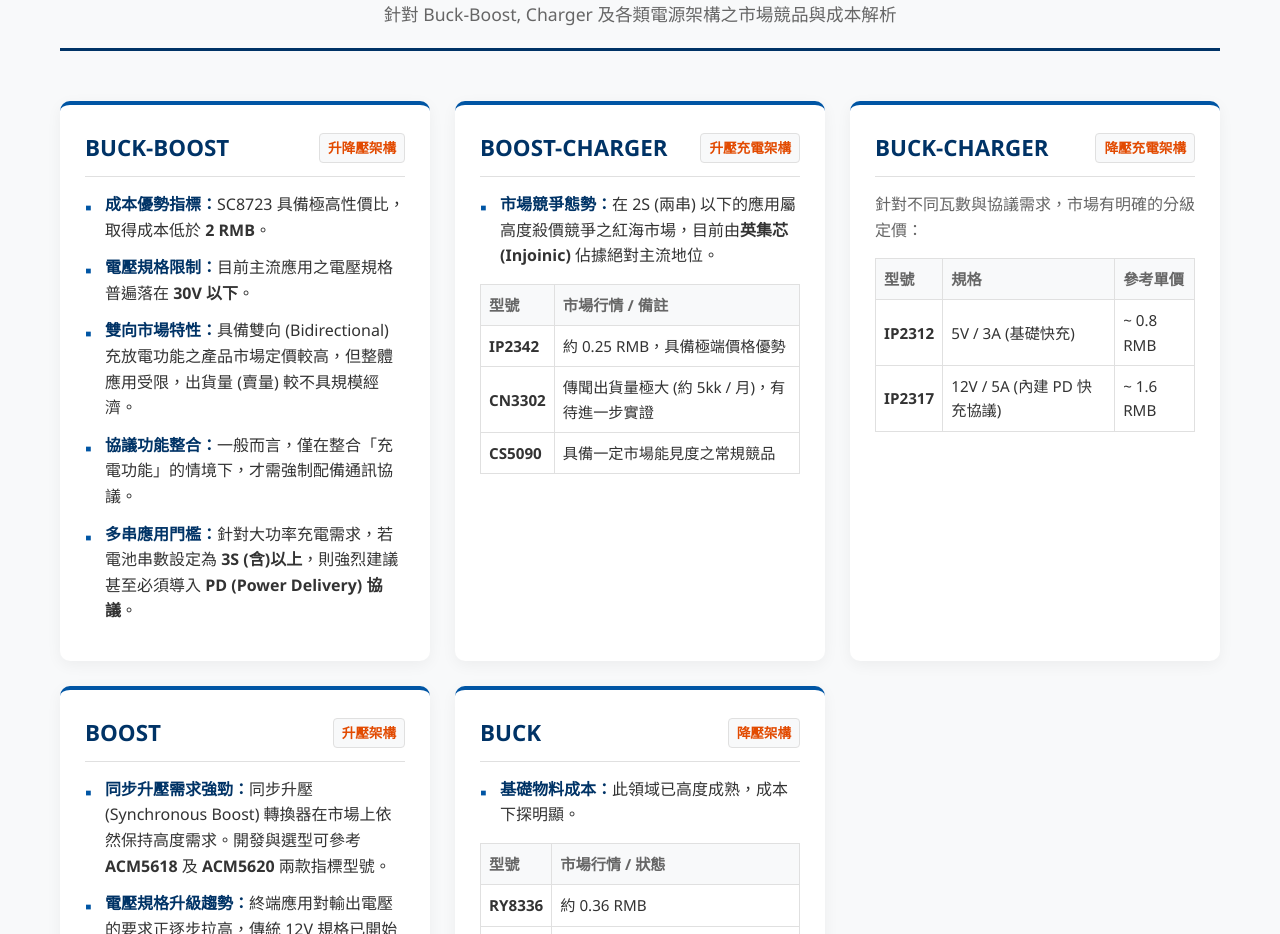
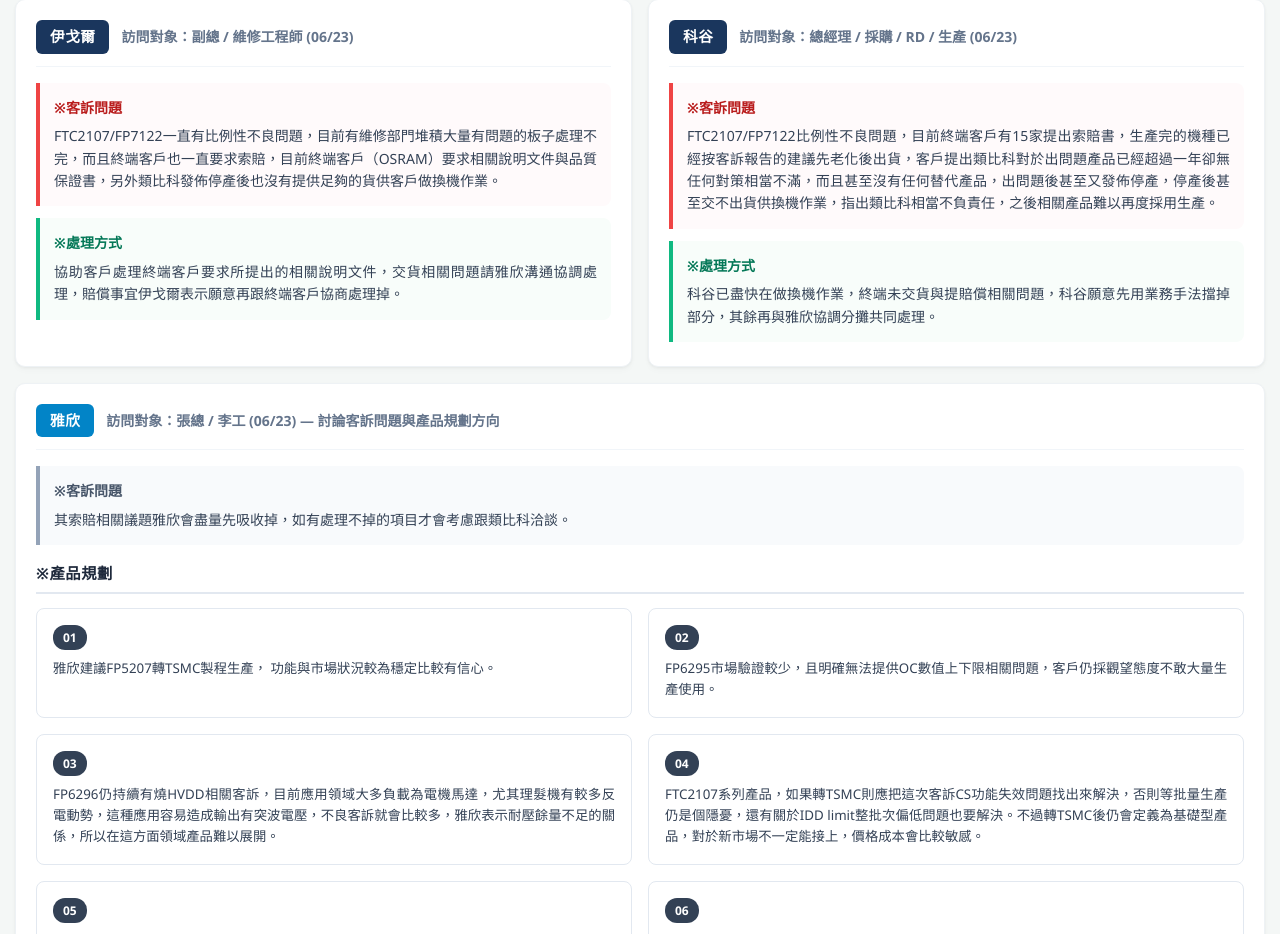
Before and after one commit to kevin770113/Demo_test, a plain HTML site: page index.html in a window 1280 px wide. Shown: the part 114-1048 px from the top of the page. Drawn offline with Linux system fonts and the light colour scheme.

Commit message:
Update index.html

```diff
--- a/index.html
+++ b/index.html
@@ -3,282 +3,310 @@
 <head>
     <meta charset="UTF-8">
     <meta name="viewport" content="width=device-width, initial-scale=1.0">
-    <title>電源管理 IC 產品線市場與開發策略分析</title>
+    <title>大陸出差報告 Executive Dashboard</title>
     <style>
-        :root {
-            --primary-color: #003366;
-            --secondary-color: #0055A4;
-            --accent-color: #E24A00;
-            --bg-color: #F8F9FA;
-            --text-main: #333333;
-            --text-muted: #666666;
-            --border-color: #E0E0E0;
+        @page {
+            size: A4 landscape;
+            margin: 10mm;
+        }
+        * {
+            box-sizing: border-box;
+        }
+        body {
+            font-family: 'Segoe UI', 'Helvetica Neue', 'Microsoft JhengHei', sans-serif;
+            margin: 0;
+            padding: 0;
+            background-color: #f4f7f6;
+            color: #2c3e50;
+            font-size: 10.5pt;
+            line-height: 1.6;
+        }
+        .dashboard {
+            width: 100%;
+            max-width: 1400px;
+            margin: 0 auto;
+            padding: 15px;
+        }
+        /* Header Styling */
+        .header {
+            background: linear-gradient(135deg, #1a2a6c, #11998e);
+            color: #ffffff;
+            padding: 20px 24px;
+            border-radius: 10px;
+            margin-bottom: 20px;
+            box-shadow: 0 4px 15px rgba(0, 0, 0, 0.1);
+            display: flex;
+            justify-content: space-between;
+            align-items: center;
+        }
+        .header-title {
+            margin: 0;
+            font-size: 18pt;
+            font-weight: 700;
+            letter-spacing: 1.5px;
+        }
+        .header-meta {
+            font-size: 11pt;
+            color: #e0f2fe;
+            font-weight: 500;
         }
 
-        * {
-            box-sizing: border-box;
-            margin: 0;
-            padding: 0;
+        /* Flexbox Layout for Columns */
+        .row {
+            display: flex;
+            gap: 16px;
+            margin-bottom: 16px;
+        }
+        .col-6 {
+            flex: 1;
+            min-width: 0;
+        }
+        .col-12 {
+            flex: 100%;
+            min-width: 0;
         }
 
-        body {
-            font-family: 'Segoe UI', "Microsoft JhengHei", Roboto, "Helvetica Neue", Arial, sans-serif;
-            background-color: var(--bg-color);
-            color: var(--text-main);
+        /* Card Styling */
+        .card {
+            background-color: #ffffff;
+            border: 1px solid #eef2f5;
+            border-radius: 10px;
+            padding: 20px;
+            box-shadow: 0 4px 6px rgba(0,0,0,0.02), 0 1px 3px rgba(0,0,0,0.05);
+            height: 100%;
+            transition: box-shadow 0.3s ease;
+        }
+        .card:hover {
+            box-shadow: 0 8px 15px rgba(0,0,0,0.05);
+        }
+        .card-header {
+            border-bottom: 1px solid #f1f5f9;
+            padding-bottom: 12px;
+            margin-bottom: 16px;
+            display: flex;
+            align-items: center;
+        }
+        .client-badge {
+            background-color: #1a365d;
+            color: white;
+            padding: 5px 14px;
+            border-radius: 6px;
+            font-weight: 700;
+            font-size: 11pt;
+            letter-spacing: 0.5px;
+        }
+        .client-badge.yaxin {
+            background-color: #0284c7;
+        }
+        .client-title {
+            margin-left: 12px;
+            font-weight: 600;
+            color: #64748b;
+            font-size: 10.5pt;
+        }
+
+        /* Content Blocks */
+        .block-complaint {
+            background-color: #fffafb;
+            border-left: 4px solid #ef4444;
+            padding: 14px;
+            border-radius: 0 8px 8px 0;
+            margin-bottom: 12px;
+        }
+        .block-action {
+            background-color: #f8fdfa;
+            border-left: 4px solid #10b981;
+            padding: 14px;
+            border-radius: 0 8px 8px 0;
+            margin-bottom: 4px;
+        }
+        .block-neutral {
+            background-color: #f8fafc;
+            border-left: 4px solid #94a3b8;
+            padding: 14px;
+            border-radius: 0 8px 8px 0;
+            margin-bottom: 16px;
+        }
+        .block-title {
+            font-weight: 700;
+            margin-bottom: 6px;
+            font-size: 10.5pt;
+        }
+        .block-complaint .block-title { color: #b91c1c; }
+        .block-action .block-title { color: #047857; }
+        .block-neutral .block-title { color: #475569; }
+
+        .block-text {
+            margin: 0;
+            text-align: justify;
+            color: #334155;
             line-height: 1.6;
         }
 
-        .container {
-            max-width: 1200px;
-            margin: 0 auto;
-            padding: 40px 20px;
+        /* Product Strategy Grid */
+        .section-divider {
+            font-weight: 700;
+            font-size: 11.5pt;
+            color: #1e293b;
+            margin-top: 10px;
+            margin-bottom: 14px;
+            border-bottom: 2px solid #e2e8f0;
+            padding-bottom: 6px;
+            letter-spacing: 0.5px;
         }
 
-        header {
-            text-align: center;
-            margin-bottom: 50px;
-            padding-bottom: 20px;
-            border-bottom: 3px solid var(--primary-color);
+        /* Grid system layout */
+        .product-grid {
+            display: grid;
+            grid-template-columns: repeat(2, 1fr);
+            gap: 16px;
+            align-items: stretch;
+        }
+        .product-item {
+            background-color: #ffffff;
+            border: 1px solid #e2e8f0;
+            border-radius: 8px;
+            padding: 16px;
+            height: 100%;
+            display: flex;
+            flex-direction: column;
+            transition: border-color 0.2s ease;
+        }
+        .product-item:hover {
+            border-color: #cbd5e1;
+        }
+        .product-number {
+            background-color: #334155;
+            color: white;
+            font-weight: bold;
+            padding: 3px 10px;
+            border-radius: 12px;
+            font-size: 9pt;
+            display: inline-block;
+            align-self: flex-start;
+            margin-bottom: 8px;
+        }
+        .product-text {
+            margin: 0;
+            font-size: 10pt;
+            text-align: justify;
+            color: #334155;
         }
 
-        header h1 {
-            color: var(--primary-color);
-            font-size: 2.5rem;
-            margin-bottom: 10px;
+        @media (max-width: 900px) {
+            .row {
+                flex-direction: column;
             }
-
-        header p {
-            color: var(--text-muted);
-            font-size: 1.1rem;
-        }
-
-        .grid-layout {
-            display: grid;
-            grid-template-columns: repeat(auto-fit, minmax(350px, 1fr));
-            gap: 25px;
-        }
-
-        .card {
-            background: #FFFFFF;
-            border-radius: 10px;
-            padding: 25px;
-            box-shadow: 0 4px 15px rgba(0,0,0,0.05);
-            border-top: 4px solid var(--secondary-color);
-            transition: transform 0.2s ease, box-shadow 0.2s ease;
-        }
-
-        .card:hover {
-            transform: translateY(-5px);
-            box-shadow: 0 8px 25px rgba(0,0,0,0.1);
-        }
-
-        .card h2 {
-            color: var(--primary-color);
-            font-size: 1.4rem;
-            margin-bottom: 15px;
-            display: flex;
-            align-items: center;
-            border-bottom: 1px solid var(--border-color);
-            padding-bottom: 10px;
-        }
-
-        .tag {
-            background-color: var(--bg-color);
-            border: 1px solid var(--border-color);
-            padding: 3px 8px;
-            border-radius: 4px;
-            font-size: 0.85rem;
-            color: var(--accent-color);
-            margin-left: auto;
-            font-weight: bold;
-        }
-
-        .content-list {
-            list-style: none;
-        }
-
-        .content-list li {
-            margin-bottom: 12px;
-            padding-left: 20px;
-            position: relative;
-        }
-
-        .content-list li::before {
-            content: "▪";
-            color: var(--secondary-color);
-            position: absolute;
-            left: 0;
-            top: 0;
-            font-size: 1.2rem;
-        }
-
-        .highlight {
-            font-weight: 600;
-            color: var(--primary-color);
-        }
-
-        .price-table {
-            width: 100%;
-            border-collapse: collapse;
-            margin-top: 15px;
-            font-size: 0.95rem;
-        }
-
-        .price-table th, .price-table td {
-            border: 1px solid var(--border-color);
-            padding: 8px;
-            text-align: left;
-        }
-
-        .price-table th {
-            background-color: var(--bg-color);
-            color: var(--text-muted);
-        }
-
-        footer {
-            margin-top: 60px;
-            text-align: center;
-            color: var(--text-muted);
-            font-size: 0.9rem;
-            border-top: 1px solid var(--border-color);
-            padding-top: 20px;
-        }
-
-        /* Responsive */
-        @media (max-width: 768px) {
-            header h1 {
-                font-size: 2rem;
-            }
-            .grid-layout {
+            .product-grid {
                 grid-template-columns: 1fr;
             }
         }
     </style>
 </head>
 <body>
-
-    <div class="container">
-        <header>
-            <h1>電源管理 IC 市場概況與開發策略分析</h1>
-            <p>針對 Buck-Boost, Charger 及各類電源架構之市場競品與成本解析</p>
-        </header>
-
-        <div class="grid-layout">
-
-            <!-- BUCK-BOOST Section -->
-            <div class="card">
-                <h2>BUCK-BOOST <span class="tag">升降壓架構</span></h2>
-                <ul class="content-list">
-                    <li><span class="highlight">成本優勢指標：</span>SC8723 具備極高性價比，取得成本低於 <strong>2 RMB</strong>。</li>
-                    <li><span class="highlight">電壓規格限制：</span>目前主流應用之電壓規格普遍落在 <strong>30V 以下</strong>。</li>
-                    <li><span class="highlight">雙向市場特性：</span>具備雙向 (Bidirectional) 充放電功能之產品市場定價較高，但整體應用受限，出貨量 (賣量) 較不具規模經濟。</li>
-                    <li><span class="highlight">協議功能整合：</span>一般而言，僅在整合「充電功能」的情境下，才需強制配備通訊協議。</li>
-                    <li><span class="highlight">多串應用門檻：</span>針對大功率充電需求，若電池串數設定為 <strong>3S (含)以上</strong>，則強烈建議甚至必須導入 <strong>PD (Power Delivery) 協議</strong>。</li>
-                </ul>
+    <div class="dashboard">
+        <div class="header">
+            <div class="header-title">大陸出差報告</div>
+            <div class="header-meta">出差日期：2026/06/22 ~ 06/24</div>
         </div>
 
-            <!-- BOOST-CHARGER Section -->
+        <div class="row">
+            <div class="col-6">
                 <div class="card">
-                <h2>BOOST-CHARGER <span class="tag">升壓充電架構</span></h2>
-                <ul class="content-list">
-                    <li><span class="highlight">市場競爭態勢：</span>在 2S (兩串) 以下的應用屬高度殺價競爭之紅海市場，目前由<strong>英集芯 (Injoinic)</strong> 佔據絕對主流地位。</li>
-                </ul>
-                <table class="price-table">
-                    <thead>
-                        <tr>
-                            <th>型號</th>
-                            <th>市場行情 / 備註</th>
-                        </tr>
-                    </thead>
-                    <tbody>
-                        <tr>
-                            <td><strong>IP2342</strong></td>
-                            <td>約 0.25 RMB，具備極端價格優勢</td>
-                        </tr>
-                        <tr>
-                            <td><strong>CN3302</strong></td>
-                            <td>傳聞出貨量極大 (約 5kk / 月)，有待進一步實證</td>
-                        </tr>
-                        <tr>
-                            <td><strong>CS5090</strong></td>
-                            <td>具備一定市場能見度之常規競品</td>
-                        </tr>
-                    </tbody>
-                </table>
+                    <div class="card-header">
+                        <span class="client-badge">伊戈爾</span>
+                        <span class="client-title">訪問對象：副總 / 維修工程師 (06/23)</span>
+                    </div>
+                    <div class="block-complaint">
+                        <div class="block-title">※客訴問題</div>
+                        <p class="block-text">FTC2107/FP7122一直有比例性不良問題，目前有維修部門堆積大量有問題的板子處理不完，而且終端客戶也一直要求索賠，目前終端客戶（OSRAM）要求相關說明文件與品質保證書，另外類比科發佈停產後也沒有提供足夠的貨供客戶做換機作業。</p>
+                    </div>
+                    <div class="block-action">
+                        <div class="block-title">※處理方式</div>
+                        <p class="block-text">協助客戶處理終端客戶要求所提出的相關說明文件，交貨相關問題請雅欣溝通協調處理，賠償事宜伊戈爾表示願意再跟終端客戶協商處理掉。</p>
+                    </div>
+                </div>
             </div>
 
-            <!-- BUCK-CHARGER Section -->
+            <div class="col-6">
                 <div class="card">
-                <h2>BUCK-CHARGER <span class="tag">降壓充電架構</span></h2>
-                <p style="margin-bottom: 10px; color: var(--text-muted);">針對不同瓦數與協議需求，市場有明確的分級定價：</p>
-                <table class="price-table">
-                    <thead>
-                        <tr>
-                            <th>型號</th>
-                            <th>規格</th>
-                            <th>參考單價</th>
-                        </tr>
-                    </thead>
-                    <tbody>
-                        <tr>
-                            <td><strong>IP2312</strong></td>
-                            <td>5V / 3A (基礎快充)</td>
-                            <td>~ 0.8 RMB</td>
-                        </tr>
-                        <tr>
-                            <td><strong>IP2317</strong></td>
-                            <td>12V / 5A (內建 PD 快充協議)</td>
-                            <td>~ 1.6 RMB</td>
-                        </tr>
-                    </tbody>
-                </table>
+                    <div class="card-header">
+                        <span class="client-badge">科谷</span>
+                        <span class="client-title">訪問對象：總經理 / 採購 / RD / 生產 (06/23)</span>
+                    </div>
+                    <div class="block-complaint">
+                        <div class="block-title">※客訴問題</div>
+                        <p class="block-text">FTC2107/FP7122比例性不良問題，目前終端客戶有15家提出索賠書，生產完的機種已經按客訴報告的建議先老化後出貨，客戶提出類比科對於出問題產品已經超過一年卻無任何對策相當不滿，而且甚至沒有任何替代產品，出問題後甚至又發佈停產，停產後甚至交不出貨供換機作業，指出類比科相當不負責任，之後相關產品難以再度採用生產。</p>
+                    </div>
+                    <div class="block-action">
+                        <div class="block-title">※處理方式</div>
+                        <p class="block-text">科谷已盡快在做換機作業，終端未交貨與提賠償相關問題，科谷願意先用業務手法擋掉部分，其餘再與雅欣協調分攤共同處理。</p>
+                    </div>
+                </div>
+            </div>
         </div>
 
-            <!-- BOOST Section -->
+        <div class="row">
+            <div class="col-12">
                 <div class="card">
-                <h2>BOOST <span class="tag">升壓架構</span></h2>
-                <ul class="content-list">
-                    <li><span class="highlight">同步升壓需求強勁：</span>同步升壓 (Synchronous Boost) 轉換器在市場上依然保持高度需求。開發與選型可參考 <strong>ACM5618</strong> 及 <strong>ACM5620</strong> 兩款指標型號。</li>
-                    <li><span class="highlight">電壓規格升級趨勢：</span>終端應用對輸出電壓的要求正逐步拉高，傳統 12V 規格已開始不敷使用，未來應往更高電壓耐受度佈局。</li>
-                </ul>
+                    <div class="card-header">
+                        <span class="client-badge yaxin">雅欣</span>
+                        <span class="client-title">訪問對象：張總 / 李工 (06/23) &mdash; 討論客訴問題與產品規劃方向</span>
                     </div>
 
-            <!-- BUCK Section -->
-            <div class="card">
-                <h2>BUCK <span class="tag">降壓架構</span></h2>
-                <ul class="content-list">
-                    <li><span class="highlight">基礎物料成本：</span>此領域已高度成熟，成本下探明顯。</li>
-                </ul>
-                <table class="price-table">
-                    <thead>
-                        <tr>
-                            <th>型號</th>
-                            <th>市場行情 / 狀態</th>
-                        </tr>
-                    </thead>
-                    <tbody>
-                        <tr>
-                            <td><strong>RY8336</strong></td>
-                            <td>約 0.36 RMB</td>
-                        </tr>
-                        <tr>
-                            <td><strong>IP6546</strong></td>
-                            <td>約 0.25 RMB</td>
-                        </tr>
-                        <tr>
-                            <td><strong>TI5430</strong></td>
-                            <td>老牌經典料號，市場端仍維持穩定出貨量</td>
-                        </tr>
-                    </tbody>
-                </table>
+                    <div>
+                        <div class="block-neutral">
+                            <div class="block-title">※客訴問題</div>
+                            <p class="block-text">其索賠相關議題雅欣會盡量先吸收掉，如有處理不掉的項目才會考慮跟類比科洽談。</p>
+                        </div>
+                        <div class="section-divider">※產品規劃</div>
                     </div>
 
+                    <div class="product-grid">
+                        <div class="product-item">
+                            <span class="product-number">01</span>
+                            <p class="product-text">雅欣建議FP5207轉TSMC製程生產， 功能與市場狀況較為穩定比較有信心。</p>
                         </div>
-
-        <footer>
-            <p>內部機密資料 · 僅供研發與市場佈局決策參考</p>
-        </footer>
+                        <div class="product-item">
+                            <span class="product-number">02</span>
+                            <p class="product-text">FP6295市場驗證較少，且明確無法提供OC數值上下限相關問題，客戶仍採觀望態度不敢大量生產使用。</p>
                         </div>
-
+                        <div class="product-item">
+                            <span class="product-number">03</span>
+                            <p class="product-text">FP6296仍持續有燒HVDD相關客訴，目前應用領域大多負載為電機馬達，尤其理髮機有較多反電動勢，這種應用容易造成輸出有突波電壓，不良客訴就會比較多，雅欣表示耐壓餘量不足的關係，所以在這方面領域產品難以展開。</p>
+                        </div>
+                        <div class="product-item">
+                            <span class="product-number">04</span>
+                            <p class="product-text">FTC2107系列產品，如果轉TSMC則應把這次客訴CS功能失效問題找出來解決，否則等批量生產仍是個隱憂，還有關於IDD limit整批次偏低問題也要解決。不過轉TSMC後仍會定義為基礎型產品，對於新市場不一定能接上，價格成本會比較敏感。</p>
+                        </div>
+                        <div class="product-item">
+                            <span class="product-number">05</span>
+                            <p class="product-text">新產品對於同步升壓TPS61088(12.6V)/TPS61178(20V)市場需求比較明確，也是目前升壓產品一直有欠缺的部分。</p>
+                        </div>
+                        <div class="product-item">
+                            <span class="product-number">06</span>
+                            <p class="product-text">雅欣表示希望FP7195能有後繼產品接上，目前市場對於這類型產品需求仍在，相關調光功能大陸競爭對手也陸續推出同類型產品，可參考智芯(Hichips)的HI7000(降壓)與HI6000A(升壓)，調光效果跟FP7195差不多條件下售價成本低很多，逐漸成為市場主流規格。</p>
+                        </div>
+                        <div class="product-item">
+                            <span class="product-number">07</span>
+                            <p class="product-text">FP7135近期客戶正在畫板驗證，不過功能性受限關係，市場定位仍是取代FP7125為主，目前產品仍無法滿足客戶新機種的功能性要求，在2025/1月已正式提案 pin to pin OB3379的案子(目前是FTCM9036106)希望可以盡快投入獨立量產階段，否則不管是競爭對手因素或市場需求變遷，LED相關市場會逐漸錯失份額甚至退出市場。</p>
+                        </div>
+                        <div class="product-item">
+                            <span class="product-number">08</span>
+                            <p class="product-text">FP7102/FP7103停產的關係，在完全退出客戶市場前希望能有產品規劃接上，雅欣預估目前這市場還有擴張的可能性，完全沒有產品去維持推廣很可惜。目前已規劃的36V 3A Sync-Buck LED Driver可以完全替代，建議要有相關時間表出來，給代理商可以去維持市場關係。</p>
+                        </div>
+                        <div class="product-item">
+                            <span class="product-number">09</span>
+                            <p class="product-text">FP7208目前主流應用在輸出多路調光調色產品，受限於調光百分比不夠低，仍有不少客戶機種無法採用，因此提出後續產品希望能有相關規劃。</p>
+                        </div>
+                        <div class="product-item">
+                            <span class="product-number">10</span>
+                            <p class="product-text">PD相關產品雅欣客戶目前接觸較少，尚無法提供明確的產品規劃方面的建議。</p>
+                        </div>
+                    </div>
+                </div>
+            </div>
+        </div>
+    </div>
 </body>
 </html>
```
Lines whose indentation alone changed are shown as unchanged.
